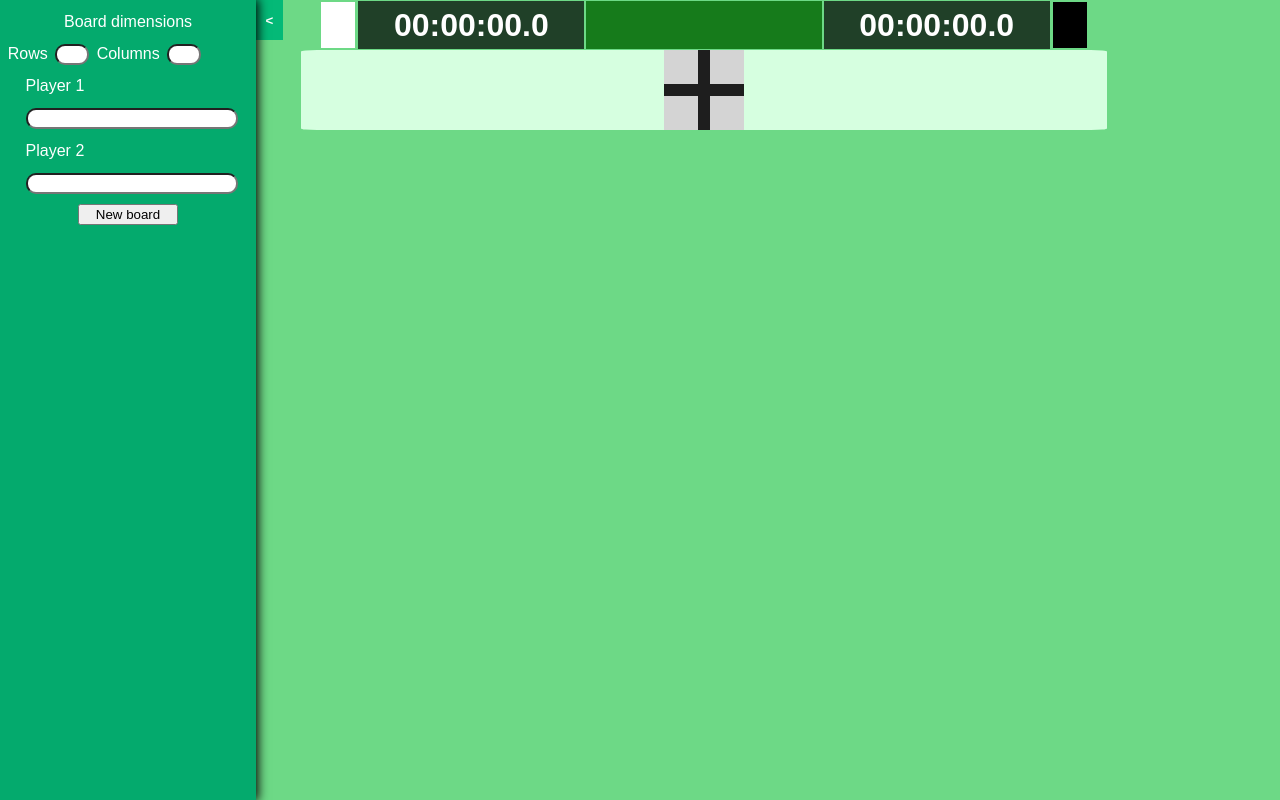
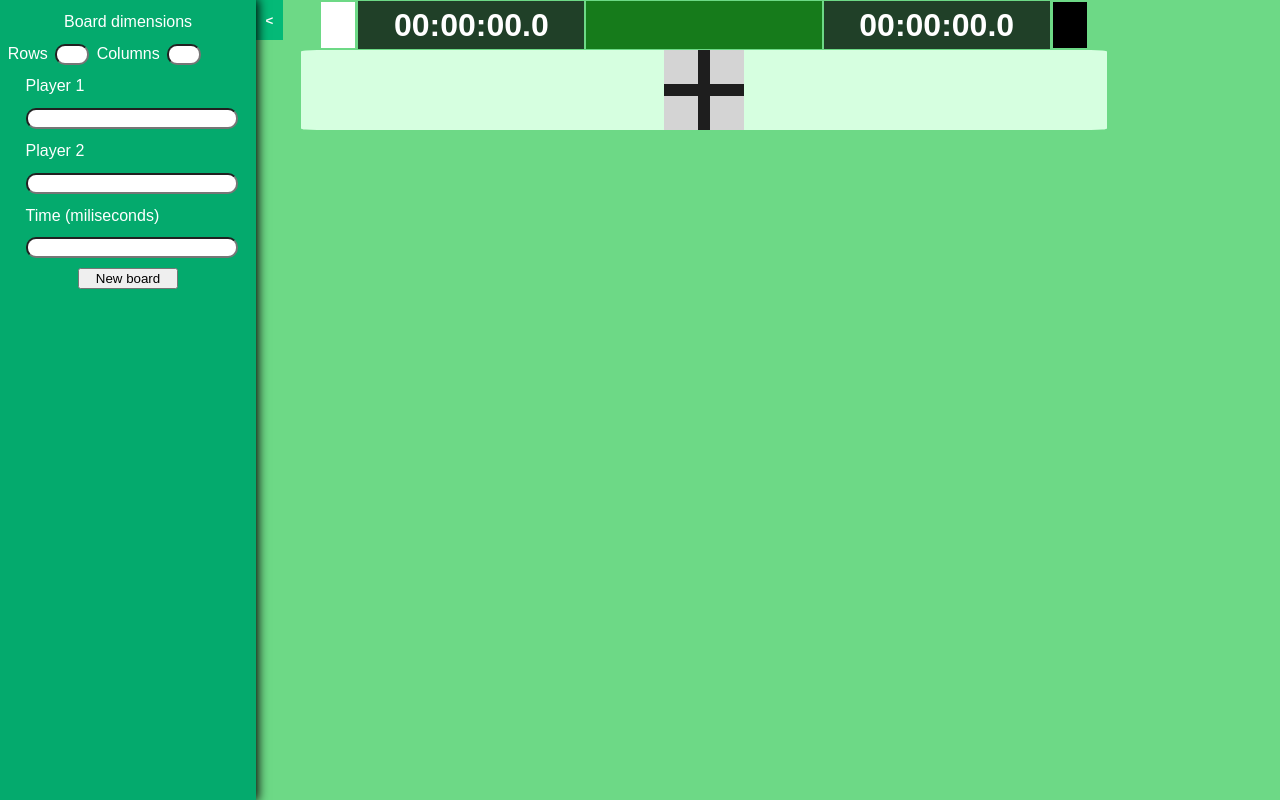
Before and after one commit to decheverriunal/board-games-web, a Next.js app: page / in a window 1280 px wide. Built offline with nearby package versions, Linux system fonts and the light colour scheme.

Commit message:
changed timer to time limit format, added input for time limit

```diff
--- a/src/components/Game.tsx
+++ b/src/components/Game.tsx
@@ -31,6 +31,9 @@ export default function Game() {
     const [timeW, setTimeW] = useState(0.0);
     const [timeB, setTimeB] = useState(0.0);
 
+    // Tiempo inicial de cada jugador
+    const [time, setTime] = useState(0.0);
+
     useEffect(() => {
         if (!match.humanToPlay && matchState === "ongoing") {
             fetch("http://localhost:3001/compute",{
@@ -55,8 +58,8 @@ export default function Game() {
 
     // Inicializa el tablero con los valores de col y row elegidos
     function setNewMatch() {
-        setTimeW(0);
-        setTimeB(0);
+        setTimeW(time);
+        setTimeB(time);
         makeEmptyBoard(row,col,playerW,playerB);
         setMatchState(GameLogic.getWinner(match.board));
         setMoveNumber(0);
@@ -64,16 +67,32 @@ export default function Game() {
     }
 
     function playMove(row: number,col: number) {
-        makePlay(row, col);
-        setMatchState(GameLogic.getWinner(match.board));
-        setMoveNumber(m => m+1);
-        setBoard(match.board);
+        if (matchState === "ongoing") {
+            makePlay(row, col);
+            setMatchState(GameLogic.getWinner(match.board));
+            setMoveNumber(m => m+1);
+            setBoard(match.board);
+        }
+    }
+
+    function setTimeWhite(time: number) {
+        if (time <= 0) {
+            setMatchState("B")
+        }
+        setTimeW(Math.max(0,time));
+    }
+
+    function setTimeBlack(time: number) {
+        if (time <= 0) {
+            setMatchState("W")
+        }
+        setTimeB(Math.max(0,time));
     }
 
     return <div className="game-div">
-        <Menu changeRow={setRow} changeCol={setCol} setNewBoard={setNewMatch} setPlayer1={setPlayerW} setPlayer2={setPlayerB}/>
+        <Menu changeRow={setRow} changeCol={setCol} setNewBoard={setNewMatch} setPlayer1={setPlayerW} setPlayer2={setPlayerB} setTime={setTime}/>
         <div className="game-info-div">
-            <GameInfo timeW={timeW} timeB={timeB} setTimeW={setTimeW} setTimeB={setTimeB} matchState={matchState} toPlay={match.toPlay} moveNumber={moveNumber}/>
+            <GameInfo timeW={timeW} timeB={timeB} setTimeW={setTimeWhite} setTimeB={setTimeBlack} matchState={matchState} toPlay={match.toPlay} moveNumber={moveNumber}/>
             <div className="board-div">
                 <Board board={board} onPlay={playMove} isHumanPlaying={getHumanToPlay} />
             </div>
--- a/src/components/GameInfo.tsx
+++ b/src/components/GameInfo.tsx
@@ -20,21 +20,21 @@ export default function GameInfo({timeW,timeB,setTimeW,setTimeB,matchState,toPla
         const timer = setInterval(() => {
             if (matchState === "ongoing" && moveNumber > 1 && toPlay === "W") {
                 if (toPlay === playing.current) {
-                    setTimeW(new Date().getTime() - timeStart.current + timeAccumulatedW.current);
+                    setTimeW(-new Date().getTime() + timeStart.current + timeAccumulatedW.current);
                 } else {
                     timeStart.current = new Date().getTime();
                     timeAccumulatedW.current = timeW;
                     playing.current = toPlay;
-                    setTimeW(new Date().getTime() - timeStart.current + timeAccumulatedW.current);
+                    setTimeW(-new Date().getTime() + timeStart.current + timeAccumulatedW.current);
                 }
             } else if (matchState === "ongoing" && moveNumber > 1 && toPlay === "B") {
                 if (toPlay === playing.current) {
-                    setTimeB(new Date().getTime() - timeStart.current + timeAccumulatedB.current);
+                    setTimeB(-new Date().getTime() + timeStart.current + timeAccumulatedB.current);
                 } else {
                     timeStart.current = new Date().getTime();
                     timeAccumulatedB.current = timeB;
                     playing.current = toPlay;
-                    setTimeB(new Date().getTime() - timeStart.current + timeAccumulatedB.current);
+                    setTimeB(-new Date().getTime() + timeStart.current + timeAccumulatedB.current);
                 }
             } else if (moveNumber === 1) {
                 playing.current = toPlay;
@@ -61,10 +61,15 @@ export default function GameInfo({timeW,timeB,setTimeW,setTimeB,matchState,toPla
     }
 
     function displayTime(time: number) {
-        const decimal = Math.floor((time / 100) % 10)
+        let decimal;
+        if (time < 1000) {
+            decimal = Math.ceil(time / 10)
+        } else {
+            decimal = Math.round(time / 100) % 10
+        }
         const seconds = Math.floor((time / 1000) % 60)
-        const minutes = Math.floor((time / 100000) % 60)
-        const hours = Math.floor((time / 10000000))
+        const minutes = Math.floor((time / 60000) % 60)
+        const hours = Math.floor((time / 3600000))
         const h = (hours < 10) ? "0" + hours : hours;
         const min = (minutes < 10) ? "0" + minutes : minutes;
         const sec = (seconds < 10) ? "0" + seconds : seconds;
--- a/src/components/Menu.css
+++ b/src/components/Menu.css
@@ -47,6 +47,21 @@
     border-radius: 10px;
 }
 
+.time-label {
+    display:inline-block;
+    margin: 5%;
+    padding-left: 5%;
+    text-align: left;
+    width: 100%;
+}
+
+.time-input {
+    margin-left: 10%;
+    margin-right: 10%;
+    width: 80%;
+    border-radius: 10px;
+}
+
 #make-board {
     width: 100px;
     margin: 10px auto;
--- a/src/components/Menu.tsx
+++ b/src/components/Menu.tsx
@@ -3,12 +3,13 @@
 import { useState } from "react";
 import "./Menu.css"
 
-export default function Menu({ changeRow, changeCol, setNewBoard, setPlayer1, setPlayer2 }:{
+export default function Menu({ changeRow, changeCol, setNewBoard, setPlayer1, setPlayer2, setTime }:{
     changeRow: (num: number) => void;
     changeCol: (num: number) => void;
     setNewBoard: () => void;
     setPlayer1: (player: string) => void;
     setPlayer2: (player: string) => void;
+    setTime: (time: number) => void;
 }) {
 
     const [hide, setHide] = useState(false);
@@ -31,6 +32,10 @@ export default function Menu({ changeRow, changeCol, setNewBoard, setPlayer1, se
 
     function handlePlayer2Change(e: React.ChangeEvent<HTMLInputElement>) {
         setPlayer2(e.target.value);
+    }
+
+    function handleTimeChange(e: React.ChangeEvent<HTMLInputElement>) {
+        setTime(parseInt(e.target.value));
     }
 
     return <>
@@ -71,6 +76,14 @@ export default function Menu({ changeRow, changeCol, setNewBoard, setPlayer1, se
             name="player2"
             onChange={handlePlayer2Change}
         />
+        <label className="time-label">Time {"(miliseconds)"}</label>
+        <input
+            type="text"
+            className="time-input"
+            id="time"
+            name="time"
+            onChange={handleTimeChange}
+        />
         <button id="make-board" onClick={setNewBoard}>
             New board
         </button>
```
